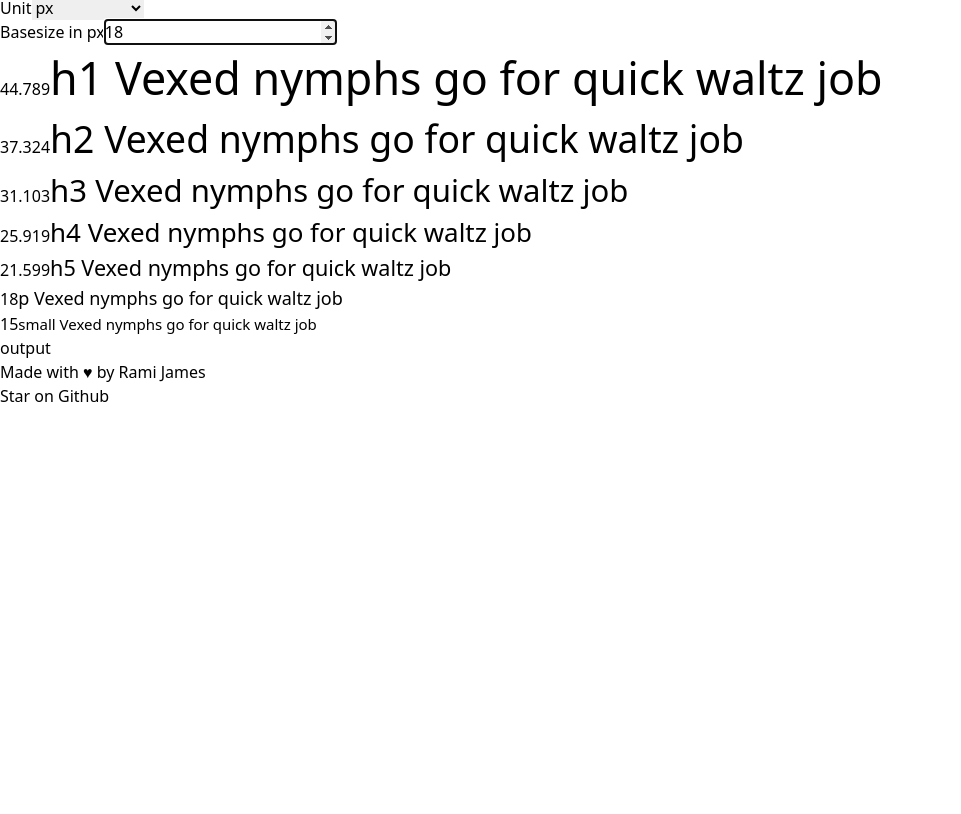
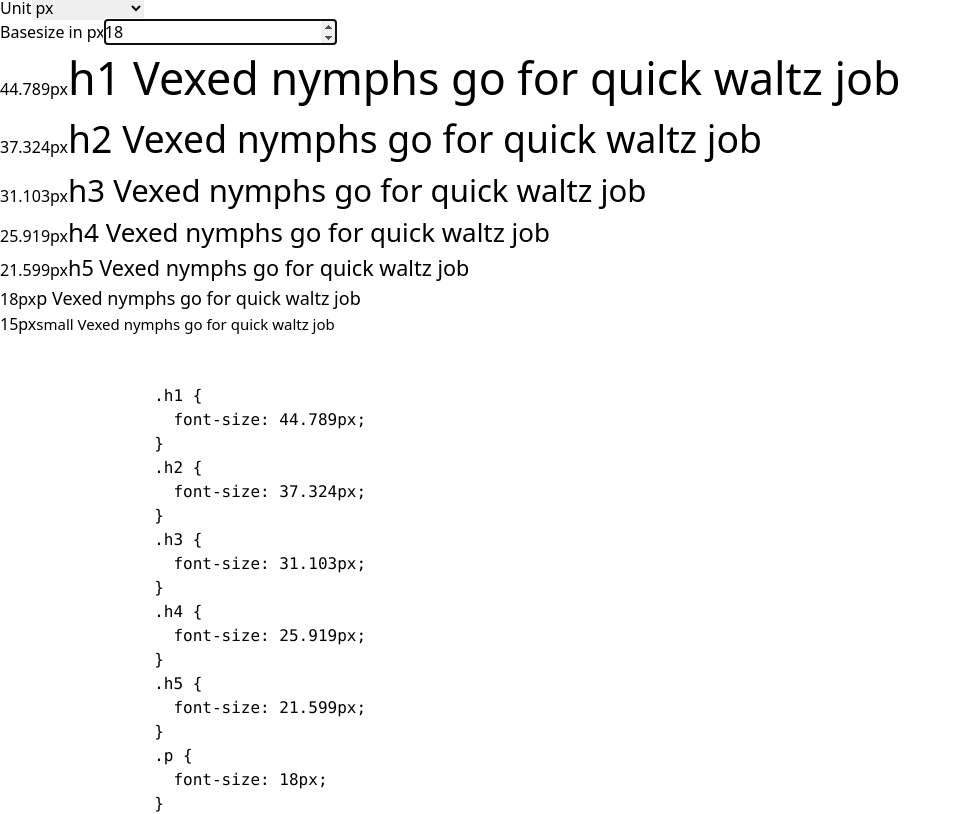
Before and after one commit to ramijames/CrispTools, a Vue app: page /fluid-type-scale in a window 1280 px wide. Shown: the part 489-1303 px from the top of the page, without its empty margins (0-961 px from the left). Before the commit the page ends 897 px from the top, so only its background shows below. Built offline with nearby package versions, Linux system fonts and the light colour scheme; a web font is replaced by a local one.

Commit message:
Automated conversion between px and rem

```diff
--- a/src/components/FluidType.vue
+++ b/src/components/FluidType.vue
@@ -29,12 +29,21 @@ export default {
       },
       // baseSize: 18,
       selectedTypeScale: "MinorThird",
-      selectedUnit: "px",
     };
   },
   setup() {
     const baseSize = ref(18);
+    const selectedUnit = ref("px");
+    let previousUnit = ref("px");
 
+    watch(selectedUnit, (newUnit, oldUnit) => {
+      previousUnit.value = oldUnit;
+      if (newUnit === "rem" && oldUnit === "px") {
+        baseSize.value /= 16;
+      } else if (newUnit === "px" && oldUnit === "rem") {
+        baseSize.value *= 16;
+      }
+    });
     function truncateToThree(num) {
       return Math.trunc(num * 1000) / 1000;
     }
@@ -50,23 +59,15 @@ export default {
         h5: `${truncateToThree(baseSize * scale)}`,
         p: `${truncateToThree(baseSize)}`,
         small: `${truncateToThree(baseSize / scale)}`,
-        // h1: `12`,
       };
 
       return type;
     };
 
-    // const convertedBaseSize = computed(() => {
-    //   if (selectedUnit.value === "px") {
-    //     return baseSize.value;
-    //   } else if (selectedUnit.value === "rem") {
-    //     return baseSize.value / 16;
-    //   }
-    // });
-
     return {
       typeSizes,
       baseSize,
+      selectedUnit,
     };
   },
   components: {
@@ -81,18 +82,6 @@ export default {
       }, 2000);
       console.log("Paragraph copied to clipboard");
     },
-    // convertRemToPx(rem) {
-    //   const baseFontSize = parseFloat(
-    //     getComputedStyle(document.documentElement).fontSize
-    //   );
-    //   return rem * baseFontSize;
-    // },
-    // convertPxToRem(px) {
-    //   const baseFontSize = parseFloat(
-    //     getComputedStyle(document.documentElement).fontSize
-    //   );
-    //   return px / baseFontSize;
-    // },
   },
 };
 </script>
@@ -105,7 +94,7 @@ export default {
           Type Scale Generator
         </h4>
         <p class="text-center my-4 text-2xl text-black">
-          Generate text content for use in your designs and mockups.
+          Generate a type scale based on a base size and a scale ratio
         </p>
       </section>
       <section class="flex p-4 gap-2 w-full border-b b-slate-200">
@@ -164,8 +153,8 @@ export default {
               :key="key"
             >
               <span
-                class="border text-slate-400 b-1 b-slate-200 p-1 rounded-md block w-16 text-center mx-4 text-sm"
-                >{{ size }}</span
+                class="border text-slate-400 b-1 b-slate-200 p-2 rounded-md block w-24 text-center mx-4 text-sm"
+                >{{ size }}{{ selectedUnit }}</span
               >
               <span
                 :style="{
@@ -178,7 +167,35 @@ export default {
             </li>
           </ul>
         </section>
-        <section id="cssoutput" class="w-full">output</section>
+        <section id="cssoutput" class="w-full">
+          <pre>
+            <code>
+
+                .h1 {
+                  font-size: {{ typeSizes(typescales[selectedTypeScale].value, baseSize).h1 }}{{ selectedUnit }};
+                }
+                .h2 {
+                  font-size: {{ typeSizes(typescales[selectedTypeScale].value, baseSize).h2 }}{{ selectedUnit }};
+                }
+                .h3 {
+                  font-size: {{ typeSizes(typescales[selectedTypeScale].value, baseSize).h3 }}{{ selectedUnit }};
+                }
+                .h4 {
+                  font-size: {{ typeSizes(typescales[selectedTypeScale].value, baseSize).h4 }}{{ selectedUnit }};
+                }
+                .h5 {
+                  font-size: {{ typeSizes(typescales[selectedTypeScale].value, baseSize).h5 }}{{ selectedUnit }};
+                }
+                .p {
+                  font-size: {{ typeSizes(typescales[selectedTypeScale].value, baseSize).p }}{{ selectedUnit }};
+                }
+                .small {
+                  font-size: {{ typeSizes(typescales[selectedTypeScale].value, baseSize).small }}{{ selectedUnit }};
+                }
+
+            </code>
+          </pre>
+        </section>
       </section>
     </section>
   </div>
--- a/src/components/Lipsum.vue
+++ b/src/components/Lipsum.vue
@@ -89,19 +89,11 @@ export default {
           Lorem Ipsum Generator
         </h4>
         <p class="text-center my-4 text-2xl text-black">
-          Generate text content for use in your designs and mockups.
+          Generate text content for use in your designs and mockups
         </p>
       </section>
       <section class="flex p-4 gap-2 border-b b-slate-200">
         <label class="px-4 py-2 pr-8 font-semibold">Paragraphs</label>
-        <!-- <input
-          type="number"
-          v-model="numParagraphs"
-          min="1"
-          max="10"
-          step="1"
-          class="block appearance-none w-full bg-white border border-gray-400 hover:border-gray-500 px-4 py-2 pr-8 rounded shadow leading-tight focus:outline-none focus:shadow-outline"
-        /> -->
         <CrispInput v-model="numParagraphs" type="number" inputType="secondary" />
         <Button
           btnType="secondary"
```
